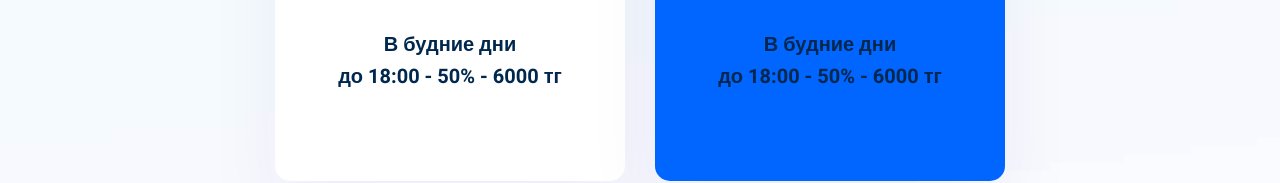
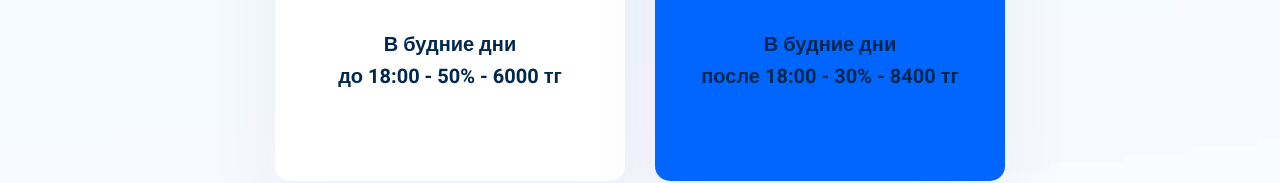
Before and after one commit to sanzhhik/samovar, a plain HTML site: page index.html in a window 1280 px wide. Shown: the part 4331-4514 px from the top of the page. Drawn offline with Linux system fonts and the light colour scheme; a script that the page names is missing; files whose address does not match are found by name.

Commit message:
Update index.html

```diff
--- a/index.html
+++ b/index.html
@@ -464,7 +464,7 @@
                                     <p class="symbol-text2 mb-0 mbr-fonts-style display-4"></p>
                                     <p class="price-text2 mb-0 mbr-fonts-style display-2"><s>12 000 тг</s></p>
                                 </div>
-                                <p class="mbr-text mbr-fonts-style align-center display-7"><strong>В будние дни </strong><br><strong>до 18:00 - 50% - 6000 тг</strong></p>
+                                <p class="mbr-text mbr-fonts-style align-center display-7"><strong>В будние дни </strong><br><strong>после 18:00 - 30% - 8400 тг</strong></p>
                                 <p class="mbr-text mbr-fonts-style align-center display-7"></p>
                                 <p class="mbr-text mbr-fonts-style align-center display-7"></p>
 
```
